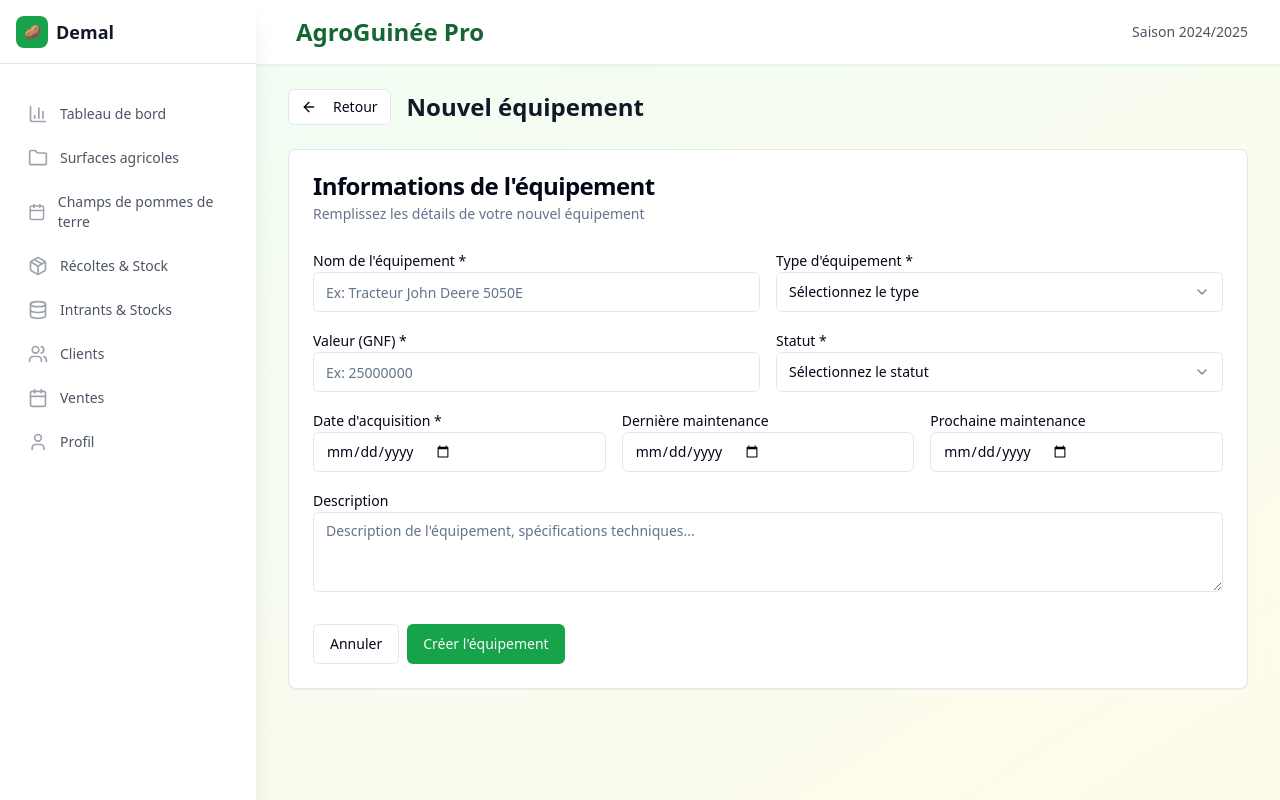
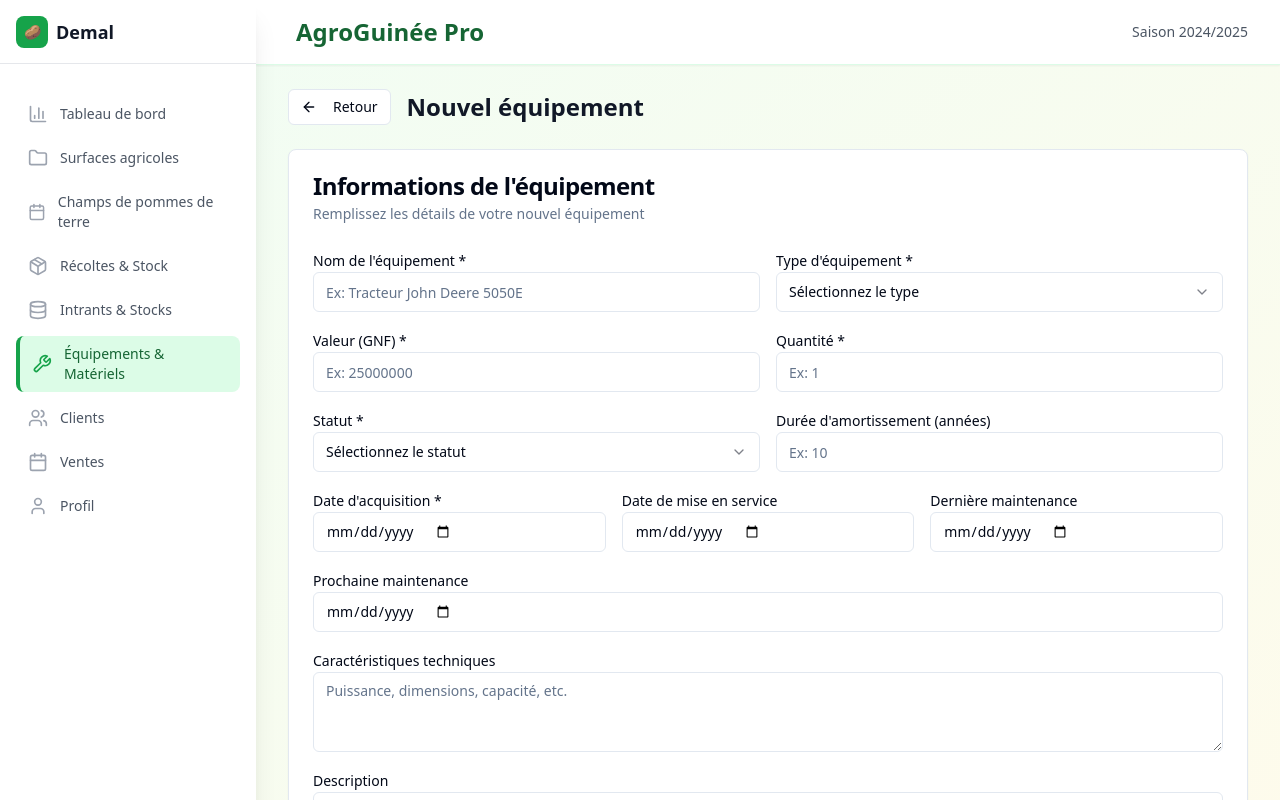
Before and after one commit to KabaDiakite0212/pomme-terre-agricole-pro, a React (Vite) app: page /equipment in a window 1280 px wide. Both pictures are taken after a click on the button "Nouvel équipement". Shown: the top 800 px of the page. Built offline with nearby package versions, Linux system fonts and the light colour scheme.

Commit message:
feat: Add equipment to sidebar and add inputs
Add equipment to the sidebar and add the following inputs to the equipment form: caracteristique, dateMiseService, dureeAmortissement, quantite.

```diff
--- a/src/components/CreateEquipment.tsx
+++ b/src/components/CreateEquipment.tsx
@@ -22,7 +22,11 @@ const CreateEquipment = ({ onBack, onSave }: CreateEquipmentProps) => {
     lastMaintenance: '',
     nextMaintenance: '',
     value: '',
-    description: ''
+    description: '',
+    caracteristique: '',
+    dateMiseService: '',
+    dureeAmortissement: '',
+    quantite: ''
   });
 
   const handleSubmit = (e: React.FormEvent) => {
@@ -36,7 +40,11 @@ const CreateEquipment = ({ onBack, onSave }: CreateEquipmentProps) => {
       lastMaintenance: formData.lastMaintenance,
       nextMaintenance: formData.nextMaintenance,
       value: parseFloat(formData.value),
-      description: formData.description
+      description: formData.description,
+      caracteristique: formData.caracteristique,
+      dateMiseService: formData.dateMiseService,
+      dureeAmortissement: parseInt(formData.dureeAmortissement),
+      quantite: parseInt(formData.quantite)
     };
     onSave(newEquipment);
     onBack();
@@ -102,6 +110,20 @@ const CreateEquipment = ({ onBack, onSave }: CreateEquipmentProps) => {
                 />
               </div>
               <div>
+                <Label htmlFor="quantite">Quantité *</Label>
+                <Input
+                  id="quantite"
+                  type="number"
+                  value={formData.quantite}
+                  onChange={(e) => setFormData({...formData, quantite: e.target.value})}
+                  placeholder="Ex: 1"
+                  required
+                />
+              </div>
+            </div>
+
+            <div className="grid grid-cols-1 md:grid-cols-2 gap-4">
+              <div>
                 <Label htmlFor="status">Statut *</Label>
                 <Select onValueChange={(value) => setFormData({...formData, status: value})}>
                   <SelectTrigger>
@@ -113,6 +135,16 @@ const CreateEquipment = ({ onBack, onSave }: CreateEquipmentProps) => {
                     <SelectItem value="Hors service">Hors service</SelectItem>
                   </SelectContent>
                 </Select>
+              </div>
+              <div>
+                <Label htmlFor="dureeAmortissement">Durée d'amortissement (années)</Label>
+                <Input
+                  id="dureeAmortissement"
+                  type="number"
+                  value={formData.dureeAmortissement}
+                  onChange={(e) => setFormData({...formData, dureeAmortissement: e.target.value})}
+                  placeholder="Ex: 10"
+                />
               </div>
             </div>
 
@@ -128,6 +160,15 @@ const CreateEquipment = ({ onBack, onSave }: CreateEquipmentProps) => {
                 />
               </div>
               <div>
+                <Label htmlFor="dateMiseService">Date de mise en service</Label>
+                <Input
+                  id="dateMiseService"
+                  type="date"
+                  value={formData.dateMiseService}
+                  onChange={(e) => setFormData({...formData, dateMiseService: e.target.value})}
+                />
+              </div>
+              <div>
                 <Label htmlFor="lastMaintenance">Dernière maintenance</Label>
                 <Input
                   id="lastMaintenance"
@@ -136,6 +177,8 @@ const CreateEquipment = ({ onBack, onSave }: CreateEquipmentProps) => {
                   onChange={(e) => setFormData({...formData, lastMaintenance: e.target.value})}
                 />
               </div>
+            </div>
+
             <div>
               <Label htmlFor="nextMaintenance">Prochaine maintenance</Label>
               <Input
@@ -145,6 +188,16 @@ const CreateEquipment = ({ onBack, onSave }: CreateEquipmentProps) => {
                 onChange={(e) => setFormData({...formData, nextMaintenance: e.target.value})}
               />
             </div>
+
+            <div>
+              <Label htmlFor="caracteristique">Caractéristiques techniques</Label>
+              <Textarea
+                id="caracteristique"
+                value={formData.caracteristique}
+                onChange={(e) => setFormData({...formData, caracteristique: e.target.value})}
+                placeholder="Puissance, dimensions, capacité, etc."
+                rows={2}
+              />
             </div>
 
             <div>
@@ -153,7 +206,7 @@ const CreateEquipment = ({ onBack, onSave }: CreateEquipmentProps) => {
                 id="description"
                 value={formData.description}
                 onChange={(e) => setFormData({...formData, description: e.target.value})}
-                placeholder="Description de l'équipement, spécifications techniques..."
+                placeholder="Description de l'équipement, utilisation..."
                 rows={3}
               />
             </div>
--- a/src/components/Equipment.tsx
+++ b/src/components/Equipment.tsx
@@ -18,7 +18,11 @@ const Equipment = () => {
       lastMaintenance: '2024-05-10',
       nextMaintenance: '2024-08-10',
       value: 25000000,
-      description: 'Tracteur 50 CV pour labour et préparation du sol'
+      description: 'Tracteur 50 CV pour labour et préparation du sol',
+      caracteristique: '50 CV, 4 roues motrices, cabine climatisée',
+      dateMiseService: '2023-06-20',
+      dureeAmortissement: 10,
+      quantite: 1
     },
     {
       id: 2,
@@ -29,7 +33,11 @@ const Equipment = () => {
       lastMaintenance: '2024-05-20',
       nextMaintenance: '2024-06-20',
       value: 2500000,
-      description: 'Motopompe pour irrigation des cultures'
+      description: 'Motopompe pour irrigation des cultures',
+      caracteristique: 'Débit 1000 L/min, essence 4 temps',
+      dateMiseService: '2023-03-25',
+      dureeAmortissement: 5,
+      quantite: 2
     },
     {
       id: 3,
@@ -40,7 +48,11 @@ const Equipment = () => {
       lastMaintenance: '2024-04-15',
       nextMaintenance: '2024-10-15',
       value: 1800000,
-      description: 'Charrue pour retournement du sol'
+      description: 'Charrue pour retournement du sol',
+      caracteristique: '3 socs réversibles, largeur 90cm',
+      dateMiseService: '2023-06-15',
+      dureeAmortissement: 8,
+      quantite: 1
     }
   ]);
 
@@ -149,7 +161,7 @@ const Equipment = () => {
                   </div>
                   <div>
                     <CardTitle className="text-lg text-blue-800">{item.name}</CardTitle>
-                    <CardDescription className="text-blue-600">{item.type}</CardDescription>
+                    <CardDescription className="text-blue-600">{item.type} • Qté: {item.quantite}</CardDescription>
                   </div>
                 </div>
                 {getStatusBadge(item.status)}
@@ -159,6 +171,13 @@ const Equipment = () => {
               <div className="space-y-3">
                 <p className="text-sm text-gray-700">{item.description}</p>
 
+                {item.caracteristique && (
+                  <div>
+                    <p className="text-sm font-medium text-gray-600">Caractéristiques</p>
+                    <p className="text-sm text-gray-800">{item.caracteristique}</p>
+                  </div>
+                )}
+
                 <div className="grid grid-cols-2 gap-4">
                   <div>
                     <p className="text-sm font-medium text-gray-600">Valeur</p>
@@ -167,9 +186,24 @@ const Equipment = () => {
                     </p>
                   </div>
                   <div>
+                    <p className="text-sm font-medium text-gray-600">Amortissement</p>
+                    <p className="text-sm text-gray-800">
+                      {item.dureeAmortissement} ans
+                    </p>
+                  </div>
+                </div>
+
+                <div className="grid grid-cols-2 gap-4">
+                  <div>
                     <p className="text-sm font-medium text-gray-600">Acquisition</p>
                     <p className="text-sm text-gray-800">
                       {new Date(item.acquisitionDate).toLocaleDateString('fr-FR')}
+                    </p>
+                  </div>
+                  <div>
+                    <p className="text-sm font-medium text-gray-600">Mise en service</p>
+                    <p className="text-sm text-gray-800">
+                      {item.dateMiseService ? new Date(item.dateMiseService).toLocaleDateString('fr-FR') : 'Non renseigné'}
                     </p>
                   </div>
                 </div>
--- a/src/components/Sidebar.tsx
+++ b/src/components/Sidebar.tsx
@@ -10,7 +10,8 @@ import {
   X,
   BarChart3,
   Package,
-  User
+  User,
+  Wrench
 } from 'lucide-react';
 
 interface SidebarProps {
@@ -24,6 +25,7 @@ const navigation = [
   { name: 'Champs de pommes de terre', href: '/fields', icon: Calendar },
   { name: 'Récoltes & Stock', href: '/harvests', icon: Package },
   { name: 'Intrants & Stocks', href: '/inputs', icon: Database },
+  { name: 'Équipements & Matériels', href: '/equipment', icon: Wrench },
   { name: 'Clients', href: '/clients', icon: Users },
   { name: 'Ventes', href: '/sales', icon: Calendar },
   { name: 'Profil', href: '/profile', icon: User },
```
Lines whose indentation alone changed are shown as unchanged.
